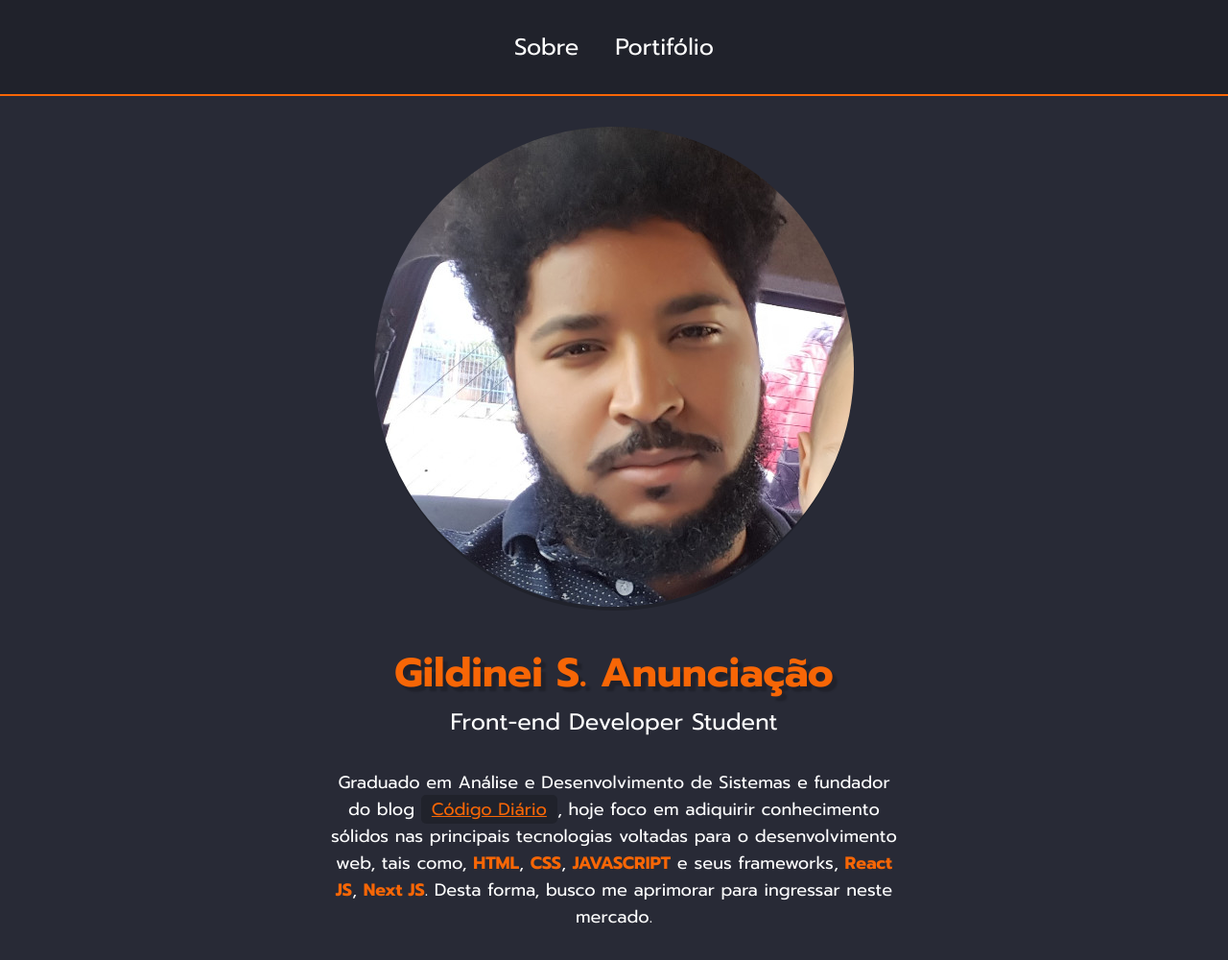
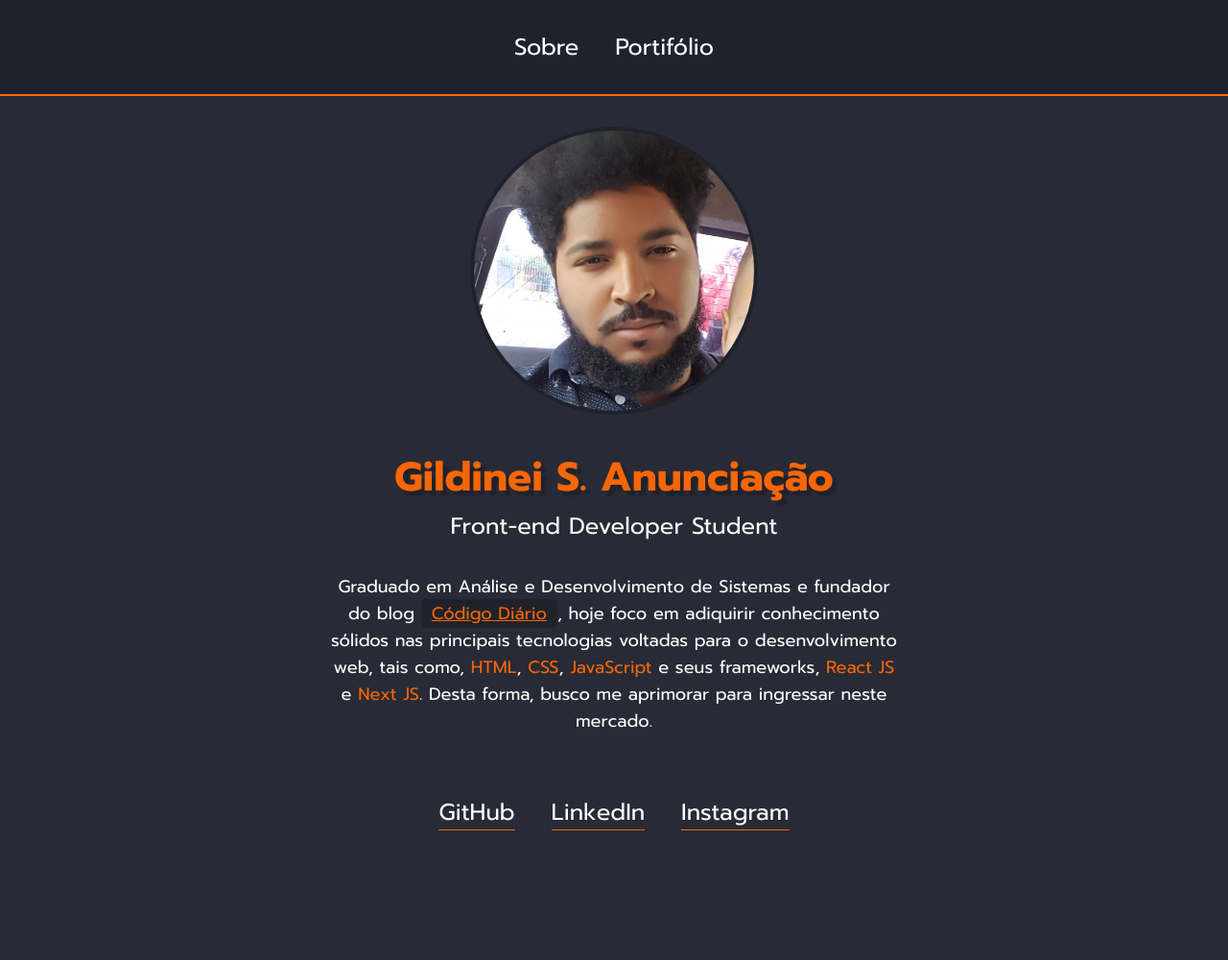
Before and after one commit to Gildinei/rocketseat-launchbase, a plain HTML site: page fase-02-intruducao-programacao-web/iniciando-no-front-end/aula-05-criando-estrutura-do-menu-com-html/index.html in a window 1280 px wide. Shown: the whole page at 96% size. After the commit the page ends 895 px from the top, so only its background shows below. Drawn offline with Linux system fonts and the light colour scheme.

Commit message:
Aula 16: Links para redes socias

```diff
--- a/fase-02-intruducao-programacao-web/iniciando-no-front-end/aula-05-criando-estrutura-do-menu-com-html/css/styles.css
+++ b/fase-02-intruducao-programacao-web/iniciando-no-front-end/aula-05-criando-estrutura-do-menu-com-html/css/styles.css
@@ -24,11 +24,11 @@ header {
     background: var(--background-second);
 }
 
-header div {
+.links {
     text-align: center;
 }
 
-header div a {
+.links a {
     color: var(--text-color);
     font-size: 24px;
     line-height: 34px;
@@ -37,7 +37,7 @@ header div a {
     transition: border 0.2s;
 }
 
-header div a:hover {
+.links a:hover {
     color: var(--main-color);
 }
 
@@ -47,14 +47,15 @@ header div a:hover {
 }
 
 #wrapper img {
+    width: 300px;
     margin-bottom: 32px;
     border-radius: 50%;
-    border-bottom: 4px solid var(--background-second);
+    border: 4px solid var(--background-second);
     transition: border 0.2s;
 }
 
 #wrapper img:hover {
-    border-bottom-color: var(--main-color);
+    border-color: var(--main-color);
 }
 
 #wrapper h1 {
@@ -94,5 +95,14 @@ header div a:hover {
 }
 
 #wrapper p strong {
+    font-weight: normal;
     color: var(--main-color);
 }
+
+#links-footer {
+    margin-bottom: 32px;
+}
+
+#links-footer a {
+    border-bottom: 1px solid var(--main-color);
+}
--- a/fase-02-intruducao-programacao-web/iniciando-no-front-end/aula-05-criando-estrutura-do-menu-com-html/index.html
+++ b/fase-02-intruducao-programacao-web/iniciando-no-front-end/aula-05-criando-estrutura-do-menu-com-html/index.html
@@ -12,7 +12,7 @@
 
 <body>
     <header>
-        <div>
+        <div class="links">
             <a href="/">Sobre</a>
             <a href="/">Portifólio</a>
         </div>
@@ -22,12 +22,18 @@
         <h1>Gildinei S. Anunciação</h1>
         <h2>Front-end Developer Student</h2>
         <p>
-            Graduado em Análise e Desenvolvimento de Sistemas e fundador do blog <a href="https://codigodiario.com.br">Código Diário</a>, hoje foco em adiquirir conhecimento sólidos nas
+            Graduado em Análise e Desenvolvimento de Sistemas e fundador do blog <a
+                href="https://codigodiario.com.br">Código Diário</a>, hoje foco em adiquirir conhecimento sólidos nas
             principais tecnologias voltadas para o desenvolvimento web, tais como, <strong>HTML</strong>,
-            <strong>CSS</strong>, <strong>JAVASCRIPT</strong> e seus
-            frameworks, <strong>React JS</strong>, <strong>Next JS</strong>. Desta forma, busco me aprimorar para
+            <strong>CSS</strong>, <strong>JavaScript</strong> e seus
+            frameworks, <strong>React JS</strong> e <strong>Next JS</strong>. Desta forma, busco me aprimorar para
             ingressar neste mercado.
         </p>
+    </div>
+    <div id="links-footer" class="links">
+        <a href="https://github.com/Gildinei" target="_blank">GitHub</a>
+        <a href="https://www.linkedin.com/in/gildinei/" target="_blank">LinkedIn</a>
+        <a href="https://www.instagram.com/codigodiario/" target="_blank">Instagram</a>
     </div>
 </body>
 
```
